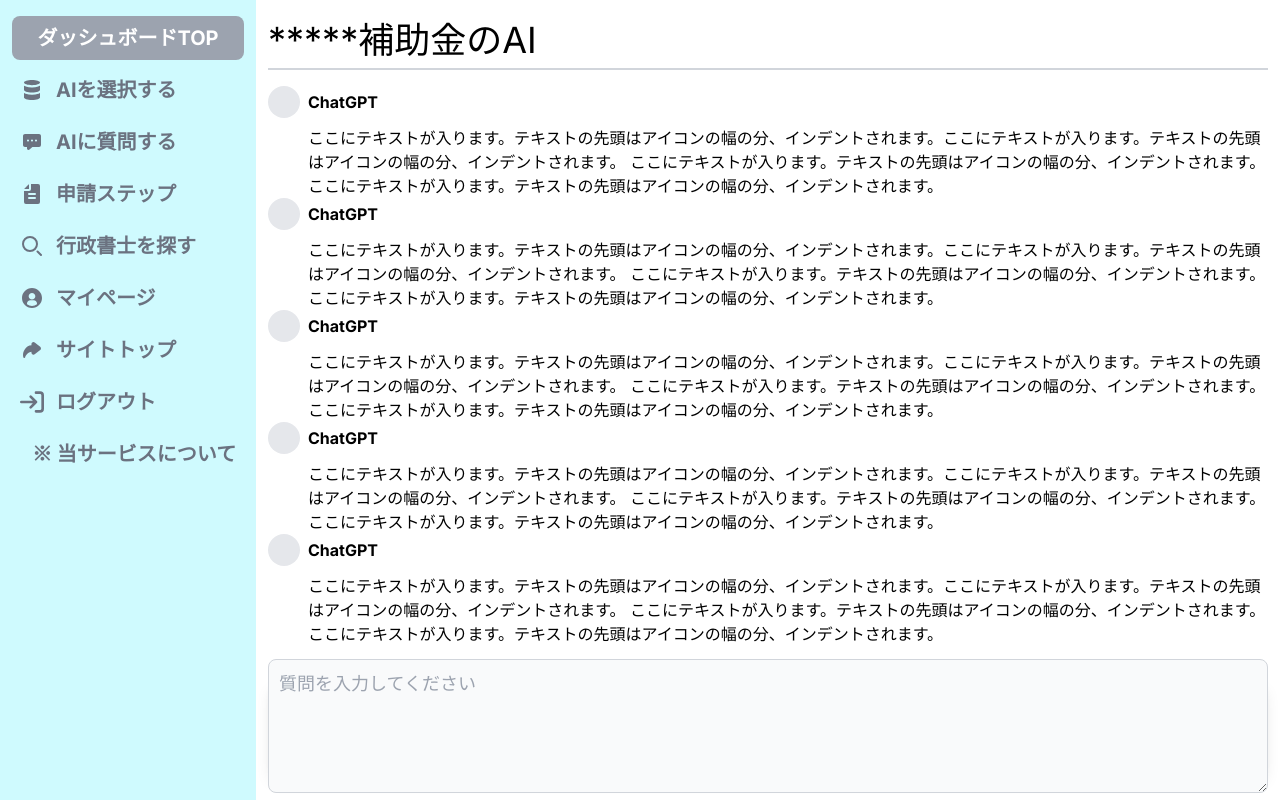
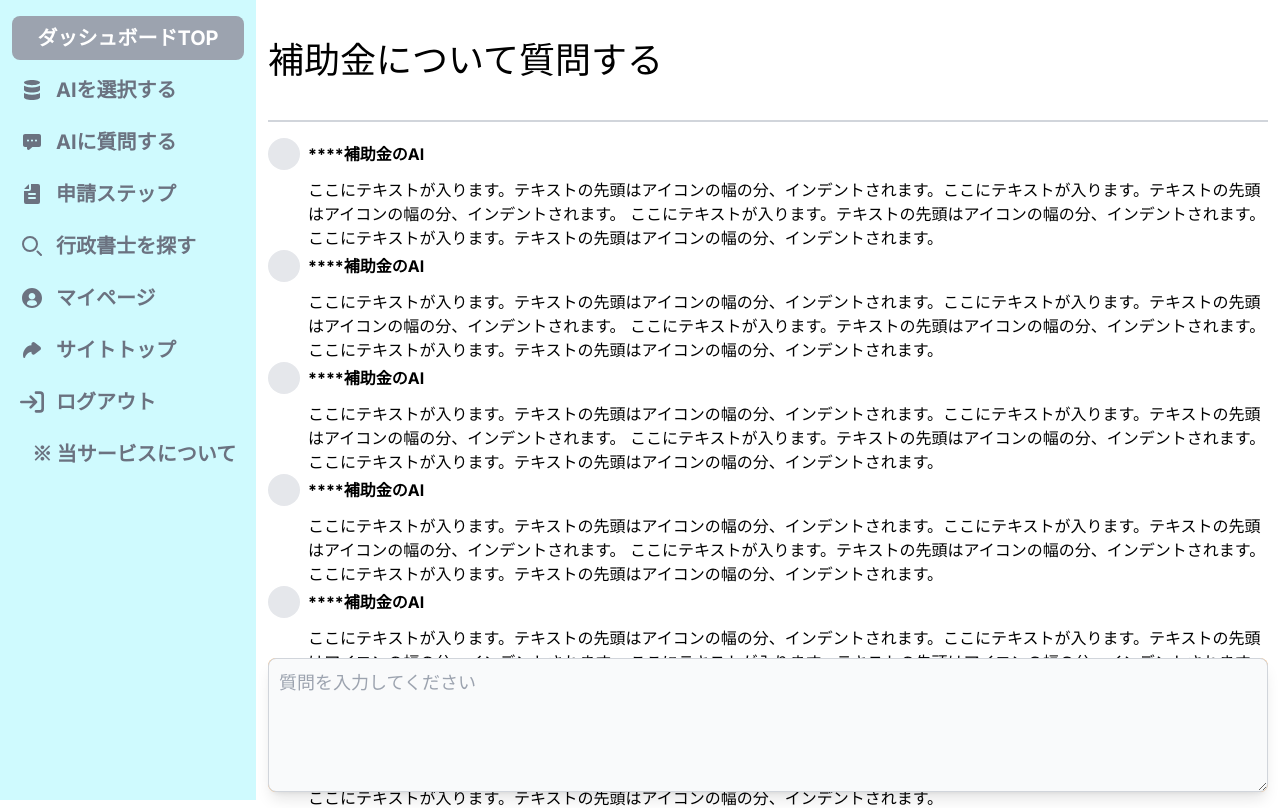
Before and after one commit to smizuka/business_plan_app, a Next.js app: page /dashboard/message in a window 1280 px wide. Shown: the top 808 px of the page. Built offline with nearby package versions, Linux system fonts and the light colour scheme.

Commit message:
style: 質問投稿ページのレイアウト調整 #31

```diff
--- a/src/app/dashboard/message/page.tsx
+++ b/src/app/dashboard/message/page.tsx
@@ -2,15 +2,15 @@
 
 export default function Page() {
     return (
-        <div className="px-3 py-3 sm:ml-64 bg-white flex flex-col justify-between min-h-screen">
-            <p className="py-2 flex items-center justify-left border-b-2 border-gray-300 text-black text-4xl">*****補助金のAI</p>
-            <div className="grid grid-cols-1 my-4 flex-grow">
-                {Array.from({ length: 5 }, (_, index) => (
+        <div className="px-3 pb-3 sm:ml-64 bg-white flex flex-col justify-between min-h-screen">
+            <p className="hidden md:block sticky top-0 py-10 w-full flex items-center justify-left border-b-2 border-gray-300 bg-white text-black text-4xl">補助金について質問する</p>
+            <div className="md:top-32 grid grid-cols-1 my-4">
+                {Array.from({ length: 10 }, (_, index) => (
                     <div key={`message-${index}`} className="flex flex-col">
                         <div className="flex items-center">
                             <div className="bg-gray-200 rounded-full h-8 w-8 flex items-center justify-center">
                             </div>
-                            <div className="font-bold text-black pl-2">ChatGPT</div>
+                            <div className="font-bold text-black pl-2">****補助金のAI</div>
                         </div>
                         <div className="text-black mt-2 pl-10">
                             ここにテキストが入ります。テキストの先頭はアイコンの幅の分、インデントされます。ここにテキストが入ります。テキストの先頭はアイコンの幅の分、インデントされます。
@@ -20,9 +20,11 @@ export default function Page() {
                     </div>
                 ))}
             </div>
-            <div className="grid grid-cols-1 md:grid-cols-3 gap-4 py-2 my-2">
-                <div className="grid-item col-span-3 flex items-center justify-center h-24 bg-orange-300 rounded-lg shadow-lg">
-                <textarea id="message" rows={4} className="block p-2.5 w-full text-lg text-gray-900 bg-gray-50 rounded-lg border border-gray-300 focus:ring-blue-500 focus:border-blue-500 dark:bg-gray-700 dark:border-gray-600 dark:placeholder-gray-400 dark:text-white dark:focus:ring-blue-500 dark:focus:border-blue-500" placeholder="質問を入力してください"></textarea>
+            <div className="sticky bottom-2 w-full">
+                <div className="grid grid-cols-1 md:grid-cols-3 md:gap-4">
+                    <div className="grid-item col-span-3 flex items-center justify-center bg-orange-300 rounded-lg shadow-lg">
+                    <textarea id="message" rows={4} className="block p-2.5 w-full text-lg text-gray-900 bg-gray-50 rounded-lg border border-gray-300 focus:ring-blue-500 focus:border-blue-500 dark:bg-gray-700 dark:border-gray-600 dark:placeholder-gray-400 dark:text-white dark:focus:ring-blue-500 dark:focus:border-blue-500" placeholder="質問を入力してください"></textarea>
+                    </div>
                 </div>
             </div>
         </div>
```
